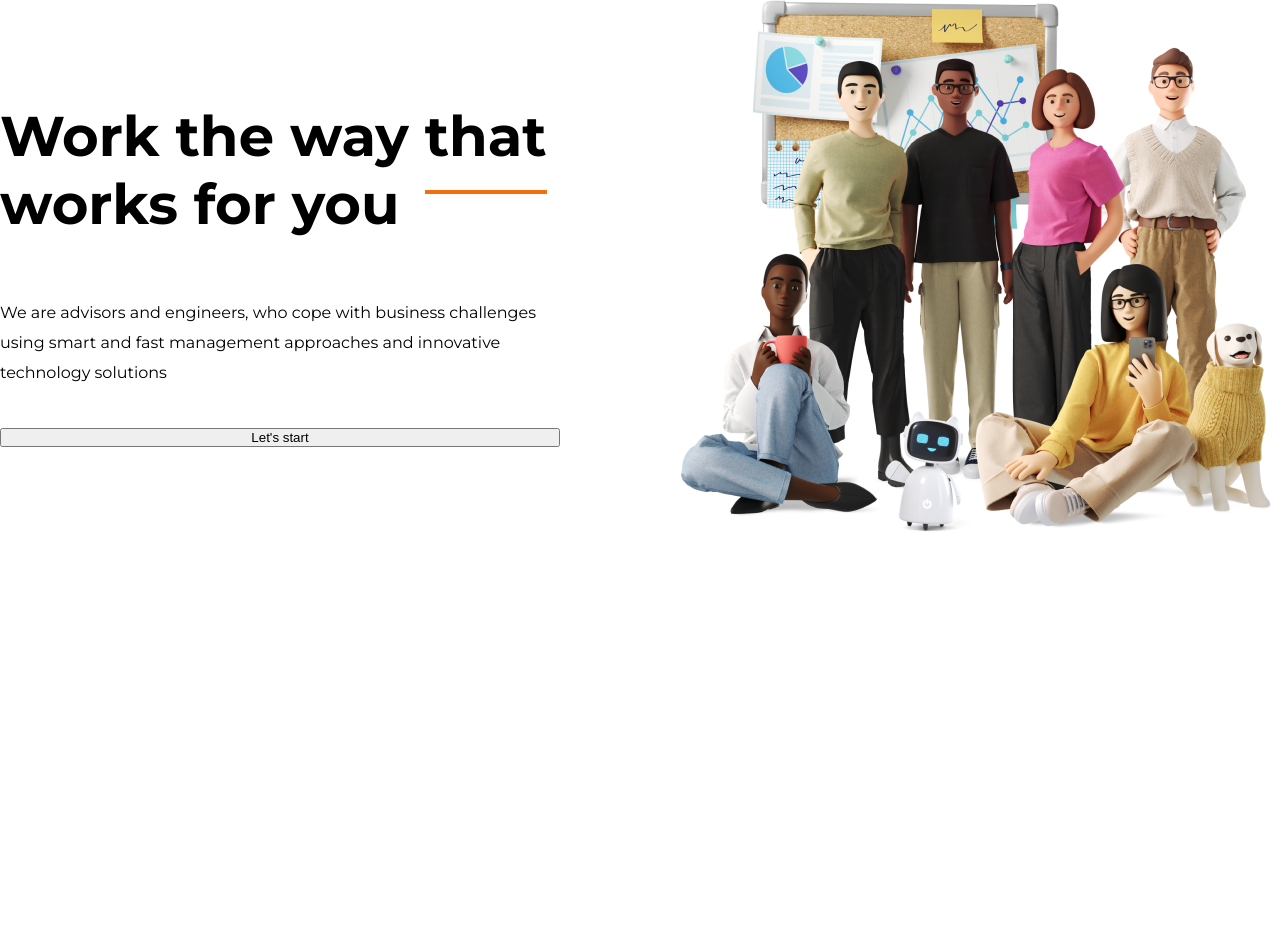
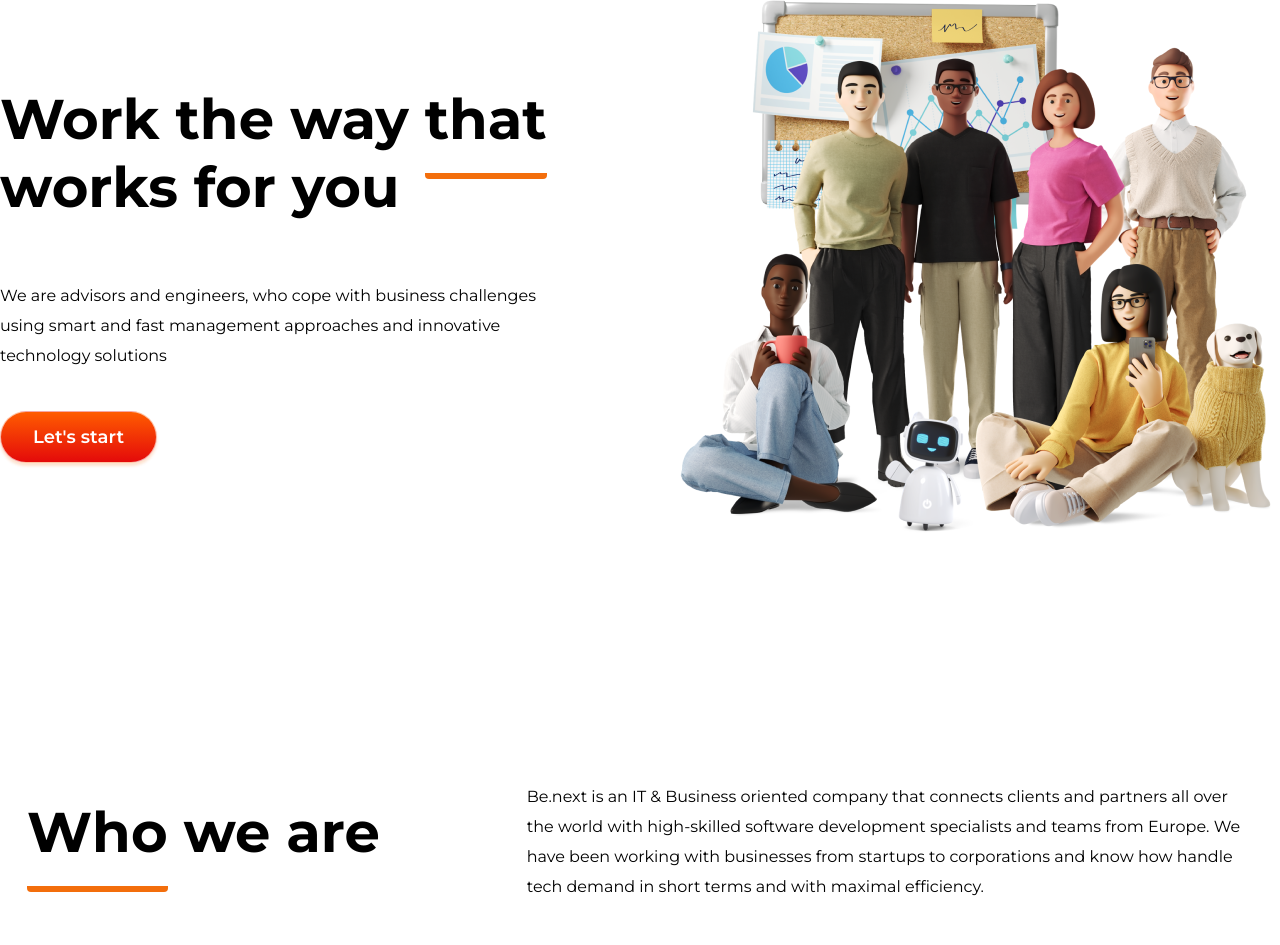
Before and after one commit to martun-avagyan/Be.Next, a plain HTML site: page index.html in a window 1280 px wide. Shown: the part 172-1117 px from the top of the page. Before the commit the page ends 800 px from the top, so only its background shows below. Drawn offline with Linux system fonts and the light colour scheme.

Commit message:
feat: add hero section and who we are section

```diff
--- a/index.html
+++ b/index.html
@@ -8,8 +8,7 @@
     <title>Be.Next</title>
   </head>
   <body>
-    <div class="content container">
-      <nav class="navbar">
+    <nav class="navbar container">
       <div class="navbar__logo">
         <img src="public/images/Logo.svg" alt="logo" />
       </div>
@@ -23,22 +22,39 @@
         <button class="navbar__btn">Contacts</button>
       </div>
     </nav>
-      <section class="hero">
-        <div class="hero__left">
-          <h1 class="hero__heading">
+    <section class="hero container">
+      <div class="hero__start">
+        <h2 class="hero__heading heading">
           Work the way <span class="orange-b">that</span> works for you
-          </h1>
+        </h2>
         <p class="hero__paragraph">
-            We are advisors and engineers, who cope with business challenges
-            using smart and fast management approaches and innovative technology
+          We are advisors and engineers, who cope with business challenges using
+          smart and fast management approaches and innovative technology
           solutions
         </p>
         <button class="hero__btn">Let's start</button>
       </div>
-        <div class="hero__right">
+      <div class="hero__end">
         <img src="public/images/hero-end.png" alt="team" />
       </div>
     </section>
+    <section class="who-we-are container">
+      <div class="who-we-are__start">
+        <h2 class="who-we-are__heading heading">
+          <span class="orange-b">Who</span> we are
+        </h2>
       </div>
+
+      <div class="who-we-are__end">
+        <p class="who-we-are__paragraph">
+          Be.next is an IT & Business oriented company that connects clients and
+          partners all over the world with high-skilled software development
+          specialists and teams from Europe. We have been working with
+          businesses from startups to corporations and know how handle tech
+          demand in short terms and with maximal efficiency.
+        </p>
+      </div>
+    </section>
+    <section class="how-we-work"><div class="container"></div></section>
   </body>
 </html>
--- a/style.css
+++ b/style.css
@@ -1,3 +1,5 @@
+/* GLOBAL STYLES */
+
 * {
   margin: 0;
   padding: 0;
@@ -46,6 +48,19 @@ a:visited {
   margin: 30px auto;
 }
 
+.heading {
+  font-family: Montserrat-700;
+  font-size: 56px;
+}
+
+.orange-b {
+  padding-bottom: 20px;
+  border-bottom: 6px solid var(--color-secondary);
+  border-radius: 4px;
+}
+
+/* NAVBAR */
+
 .navbar {
   display: flex;
   justify-content: space-between;
@@ -78,6 +93,8 @@ a:visited {
   color: var(--color-nav);
 }
 
+/* HERO */
+
 .hero {
   display: flex;
   justify-content: space-between;
@@ -86,19 +103,12 @@ a:visited {
   margin-top: 84px;
 }
 
-.hero__left {
-  display: flex;
-  flex-direction: column;
+.hero__start {
+  /* TODO: Remove unused style */
 }
 
 .hero__heading {
-  font-family: Montserrat-700;
-  font-size: 56px;
-}
-
-.hero__heading span {
-  padding-bottom: 20px;
-  border-bottom: 4px solid var(--color-secondary);
+  /* TODO: Remove unused style */
 }
 
 .hero__paragraph {
@@ -107,3 +117,49 @@ a:visited {
   margin: 60px 0 40px 0;
   line-height: 30px;
 }
+
+.hero__btn {
+  background: linear-gradient(0deg, #e40a0a 0%, #ff5c00 100%);
+  border: 0.5px solid rgba(255, 255, 255, 0.64);
+  box-shadow: 0px 3px 3px rgba(243, 110, 12, 0.2);
+  border-radius: 100px;
+  padding: 14px 32px;
+  font-family: Montserrat-600;
+  font-size: 18px;
+  color: #ffffff;
+}
+
+/* WHO WE ARE */
+
+.who-we-are {
+  display: flex;
+  justify-content: space-evenly;
+  align-items: center;
+  gap: 120px;
+  margin-top: 160px;
+}
+
+.who-we-are__start {
+  /* TODO Remove unused style */
+}
+
+.who-we-are__heading {
+  /* TODO Remove unused style */
+}
+
+.who-we-are__end {
+  flex: 0.9;
+}
+
+.who-we-are__paragraph {
+  font-family: Montserrat-400;
+  font-size: 16px;
+  margin: 60px 0 40px 0;
+  line-height: 30px;
+}
+
+/* HOW WE WORK */
+
+.how-we-work {
+  background-color: #081a4a;
+}
```
Lines whose indentation alone changed are shown as unchanged.
